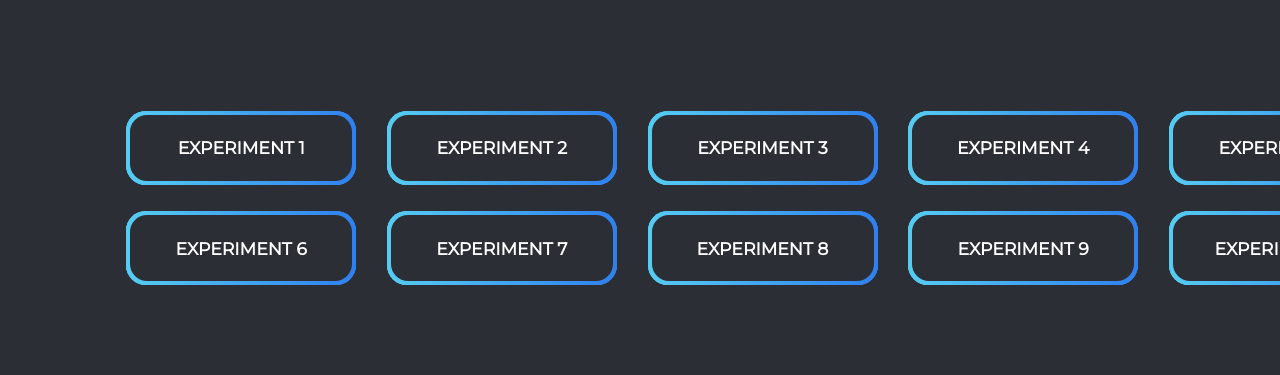
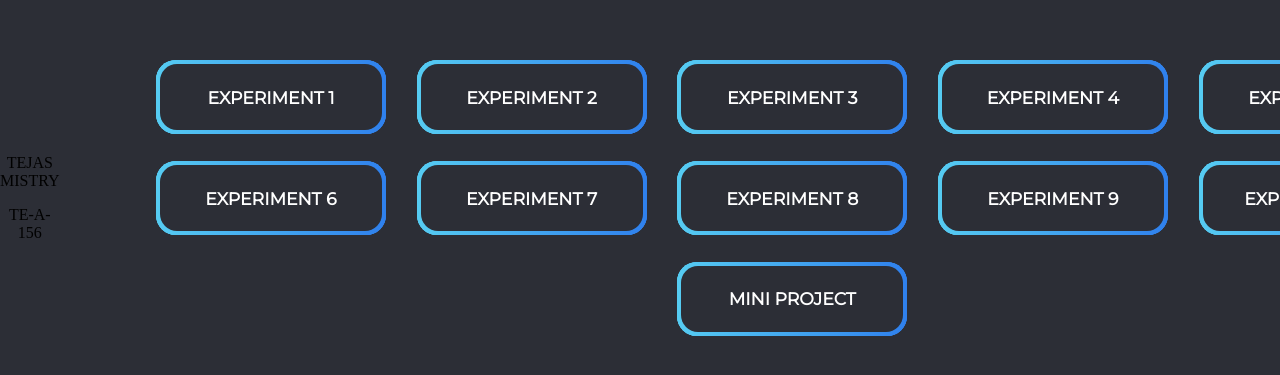
Before and after one commit to tejas2000930/button, a plain HTML site: page index.html in a window 1280 px wide. Shown: the part 157-532 px from the top of the page. Drawn offline with Linux system fonts and the light colour scheme.

Commit message:
Update index.html

```diff
--- a/index.html
+++ b/index.html
@@ -1,13 +1,16 @@
 <html>
     <head>
-        <meta name="viewport"
-        <title></title>
+        <meta name="viewport">
+        <title>EXPERIMENT</title>
         <style></style>
         <link href="https://fonts.googleapis.com/css2?family=Montserrat&display=swap" rel="stylesheet">
         <link rel="stylesheet" href="./button.css">
     </head>
     <body>
-
+        <div class="boy">
+            <p>TEJAS MISTRY</p>
+            <p>TE-A-156</p>
+        </div>
         <div class="middle">
             <button class="button-hover">
                 <span>Experiment 1</span>
@@ -48,6 +51,9 @@
             <button class="button-hover">
                 <span>Experiment 10</span>
             </button>
+            <button class="button-hover">
+                <span>MINI PROJECT</span>
+            </button>
         </div>
     </body>
 </html>
```
